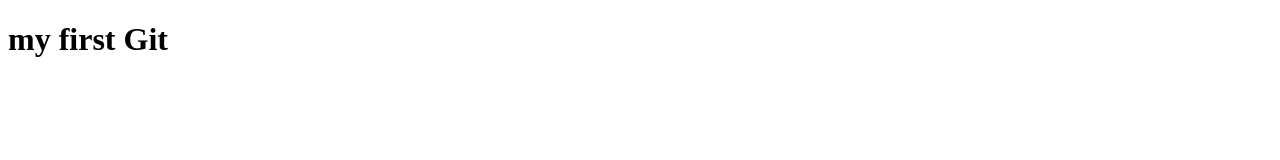
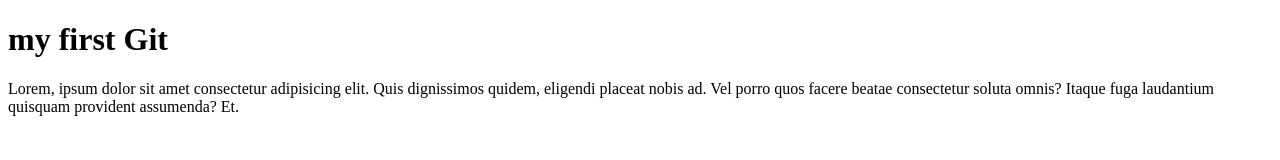
Before and after one commit to loic37dev/armelleS, a plain HTML site: page index.html in a window 1280 px wide. Drawn offline with Linux system fonts and the light colour scheme.

Commit message:
branch dev

```diff
--- a/index.html
+++ b/index.html
@@ -7,5 +7,6 @@
 </head>
 <body>
     <h1>my first Git</h1>
+    <p>Lorem, ipsum dolor sit amet consectetur adipisicing elit. Quis dignissimos quidem, eligendi placeat nobis ad. Vel porro quos facere beatae consectetur soluta omnis? Itaque fuga laudantium quisquam provident assumenda? Et.</p>
 </body>
 </html>
```
